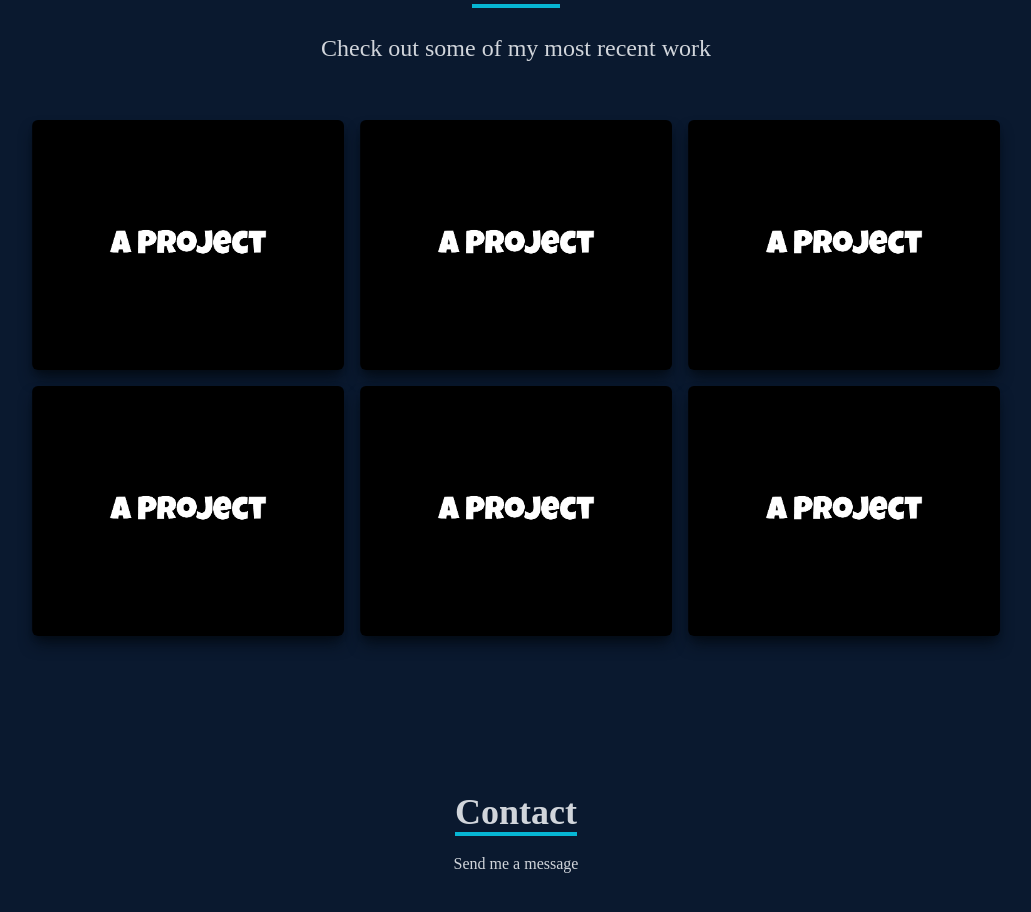
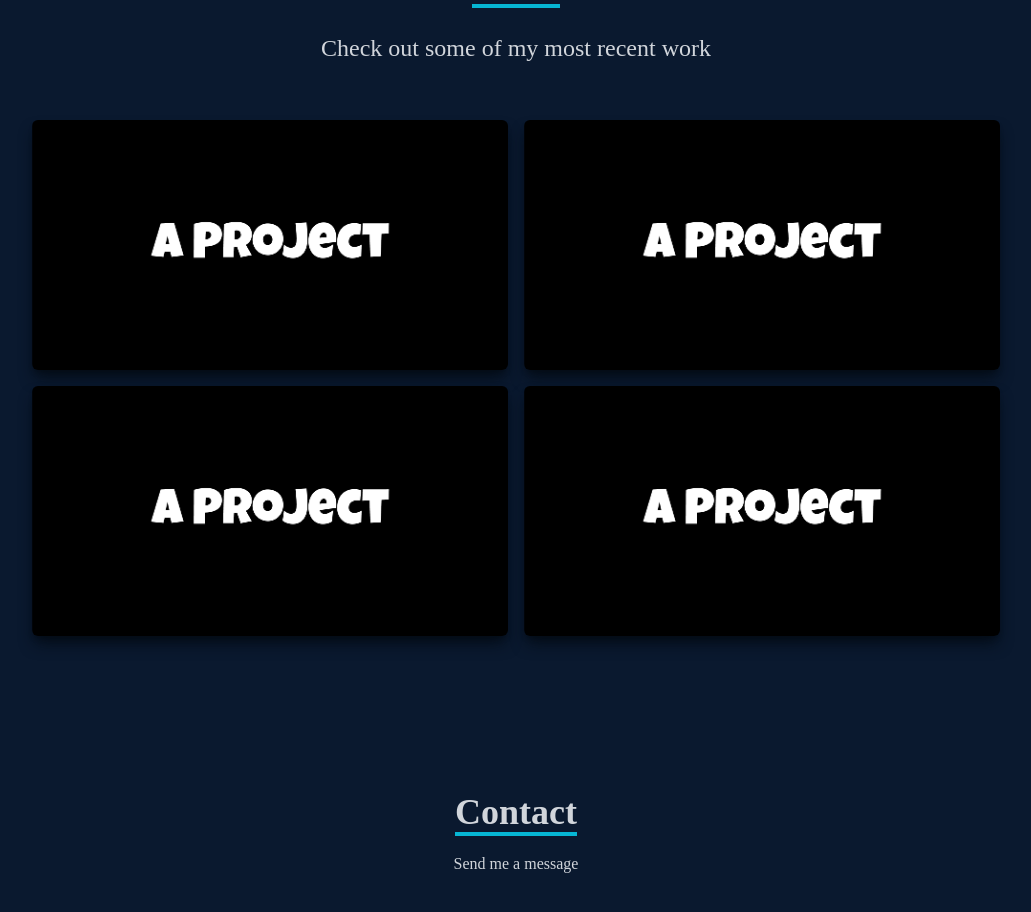
Before and after one commit to RuiGene/personal_site, a React (Create React App) app: page / in a window 1280 px wide. Shown: the part 2500-3412 px from the top of the page, without its empty margins (124-1155 px from the left). Built offline with nearby package versions, Linux system fonts and the light colour scheme.

Commit message:
reduced number of projects

```diff
--- a/src/pages/Works.jsx
+++ b/src/pages/Works.jsx
@@ -12,56 +12,8 @@
           <p className='py-6 text-2xl'>Check out some of my most recent work</p>
         </div>
 {/* Container */}
-        <div className='grid sm:grid-cols-2 md:grid-cols-3 gap-4'>
+        <div className='grid sm:grid-cols-2 md:grid-cols-2 gap-4'>
             {/* Grid Item */}
-          <div
-            style={{ backgroundImage: `url(${code})` }}
-            className='shadow-lg shadow-[#040c16] group container rounded-md flex justify-center items-center mx-auto content-div'
-          >
-            {/* Hover Effects */}
-            <div className='opacity-0 group-hover:opacity-100 flex justify-center items-center flex-col'>
-              <span className=' text-lg font-bold text-white tracking-wider'>
-                Coming soon....
-              </span>
-              <p className='text-center'>Placeholder text</p>
-              <div className='pt-8 text-center'>
-                <a href='/'>
-                  <button className='text-center rounded-lg px-4 py-3 m-2 bg-white text-gray-700 font-bold text-lg'>
-                    Demo
-                  </button>
-                </a>
-                <a href='/'>
-                  <button className='text-center rounded-lg px-4 py-3 m-2 bg-white text-gray-700 font-bold text-lg'>
-                    Code
-                  </button>
-                </a>
-              </div>
-            </div>
-          </div>
-          <div
-            style={{ backgroundImage: `url(${code})` }}
-            className='shadow-lg shadow-[#040c16] group container rounded-md flex justify-center items-center mx-auto content-div'
-          >
-             {/* Hover Effects */}
-             <div className='opacity-0 group-hover:opacity-100 flex justify-center items-center flex-col'>
-              <span className=' text-lg font-bold text-white tracking-wider'>
-                Coming soon....
-              </span>
-              <p className='text-center'>Placeholder text</p>
-              <div className='pt-8 text-center'>
-                <a href='/'>
-                  <button className='text-center rounded-lg px-4 py-3 m-2 bg-white text-gray-700 font-bold text-lg'>
-                    Demo
-                  </button>
-                </a>
-                <a href='/'>
-                  <button className='text-center rounded-lg px-4 py-3 m-2 bg-white text-gray-700 font-bold text-lg'>
-                    Code
-                  </button>
-                </a>
-              </div>
-            </div>
-          </div>
           <div
             style={{ backgroundImage: `url(${code})` }}
             className='shadow-lg shadow-[#040c16] group container rounded-md flex justify-center items-center mx-auto content-div'
@@ -158,7 +110,6 @@
               </div>
             </div>
           </div>
-
         </div>
       </div>
     </div>
```
Also changed, not shown: todolist.txt.
